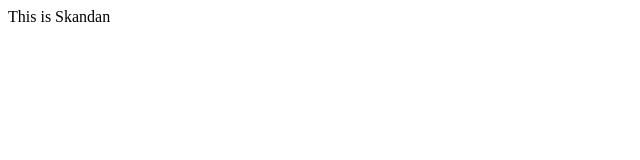
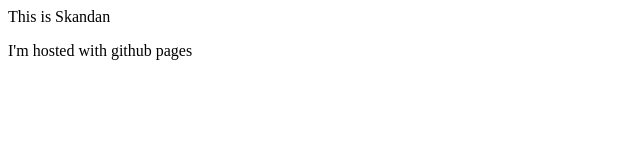
Before and after one commit to skandanramesh/skandanramesh.github.io, a plain HTML site: page index.html in a window 1280 px wide. Shown: the whole page, without its empty margins (0-640 px from the left). Drawn offline with Linux system fonts and the light colour scheme.

Commit message:
Update index.html
Website Change #1

```diff
--- a/index.html
+++ b/index.html
@@ -6,5 +6,6 @@
   </head>
   <body>
     This is Skandan
+    <p>I'm hosted with github pages</p>
   </body>
 </html>
```
